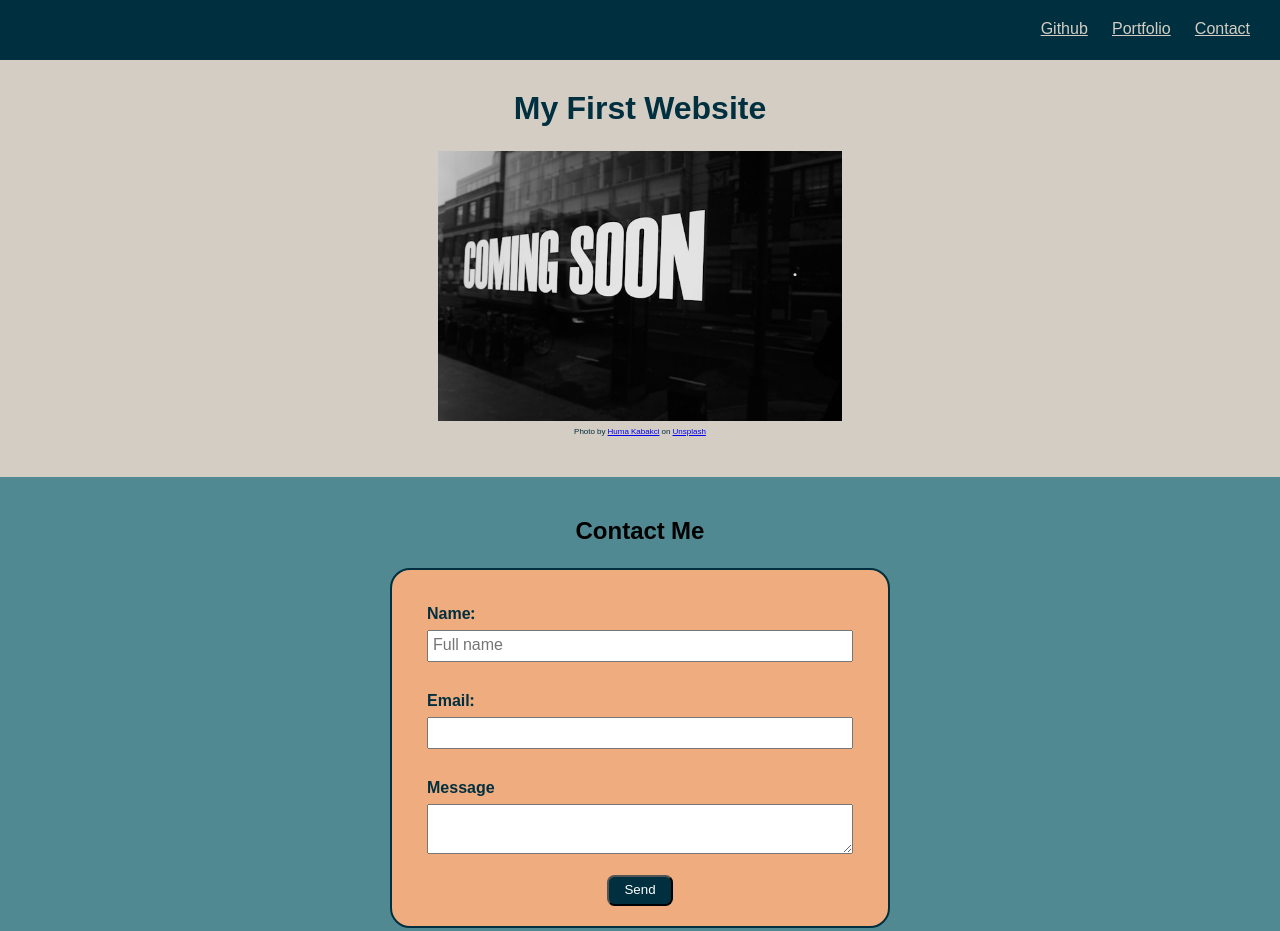
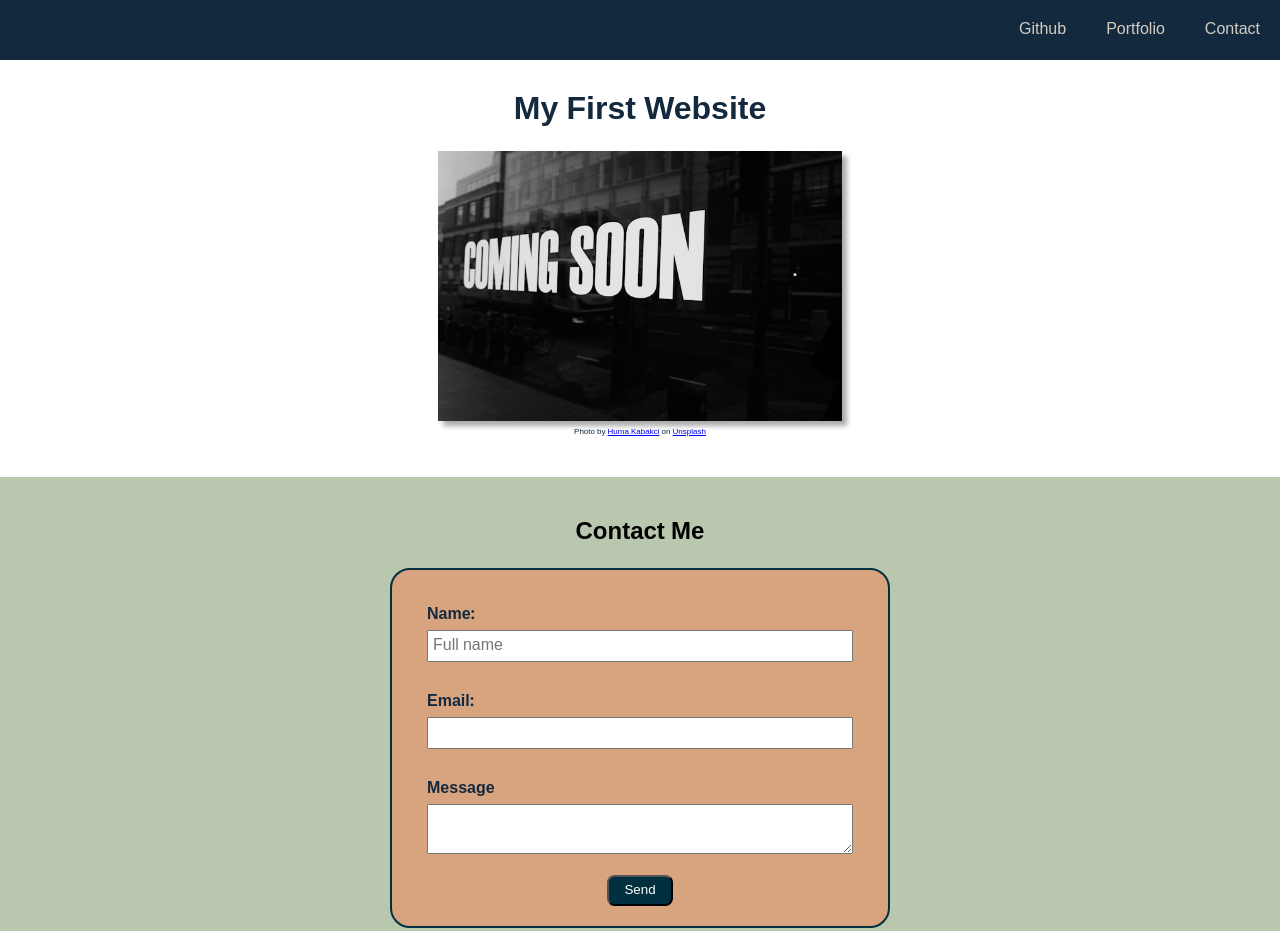
Before and after one commit to Mjoel54/challenge-01, a plain HTML site: page index.html in a window 1280 px wide. Shown: the top 931 px of the page. Drawn offline with Linux system fonts and the light colour scheme.

Commit message:
Updated CSS

```diff
--- a/index.html
+++ b/index.html
@@ -14,9 +14,9 @@
   <title>My Website</title>
 </head>
 <body>
-  <header class="text-center dark-color padding">
+  <header class="text-center dark-color">
     <nav>
-      <ul class="text-right">
+      <ul id="nav-bar" class="text-right">
         <li>
           <a href="https://github.com/Mjoel54/challenge-01" target="_self"
             >Github</a
--- a/style.css
+++ b/style.css
@@ -28,17 +28,34 @@ ul {
   list-style-type: none;
 }
 
-header li {
-  display: inline;
-  margin: 0 10px;
-}
-
 .padding {
   padding: 20px;
 }
 
 img {
   height: 270px;
+  /* transform: rotate(1deg); */
+  box-shadow: 5px 5px 5px #aaa;
+}
+
+/* ----- Navigation ----- */
+#nav-bar {
+  display: flex;
+  flex-wrap: wrap;
+  justify-content: flex-end;
+}
+
+#nav-bar li {
+  padding: 20px;
+}
+
+#nav-bar li:hover {
+  background-color: #1a3957;
+  cursor: pointer;
+}
+
+#nav-bar a {
+  text-decoration: none;
 }
 
 /* ----- Text Styling ----- */
@@ -56,7 +73,7 @@ img {
 }
 
 .dark-text {
-  color: #00303f;
+  color: #13293d;
 }
 
 .light-text {
@@ -65,15 +82,15 @@ img {
 
 /* ----- Colour Schemes ----- */
 .light-color {
-  background-color: #d4cdc3;
+  background-color: #fff;
 }
 
 .medium-color {
-  background-color: #508991;
+  background-color: #b9c7ae;
 }
 
 .dark-color {
-  background-color: #00303f;
+  background-color: #13293d;
 }
 
 .dark-color a {
@@ -82,7 +99,7 @@ img {
 
 /* ----- Form Styling ----- */
 #contact-form {
-  background-color: #efac7f;
+  background-color: #d8a480;
   border-radius: 20px;
   max-width: 500px;
   margin: 0 auto 20px auto;
```
